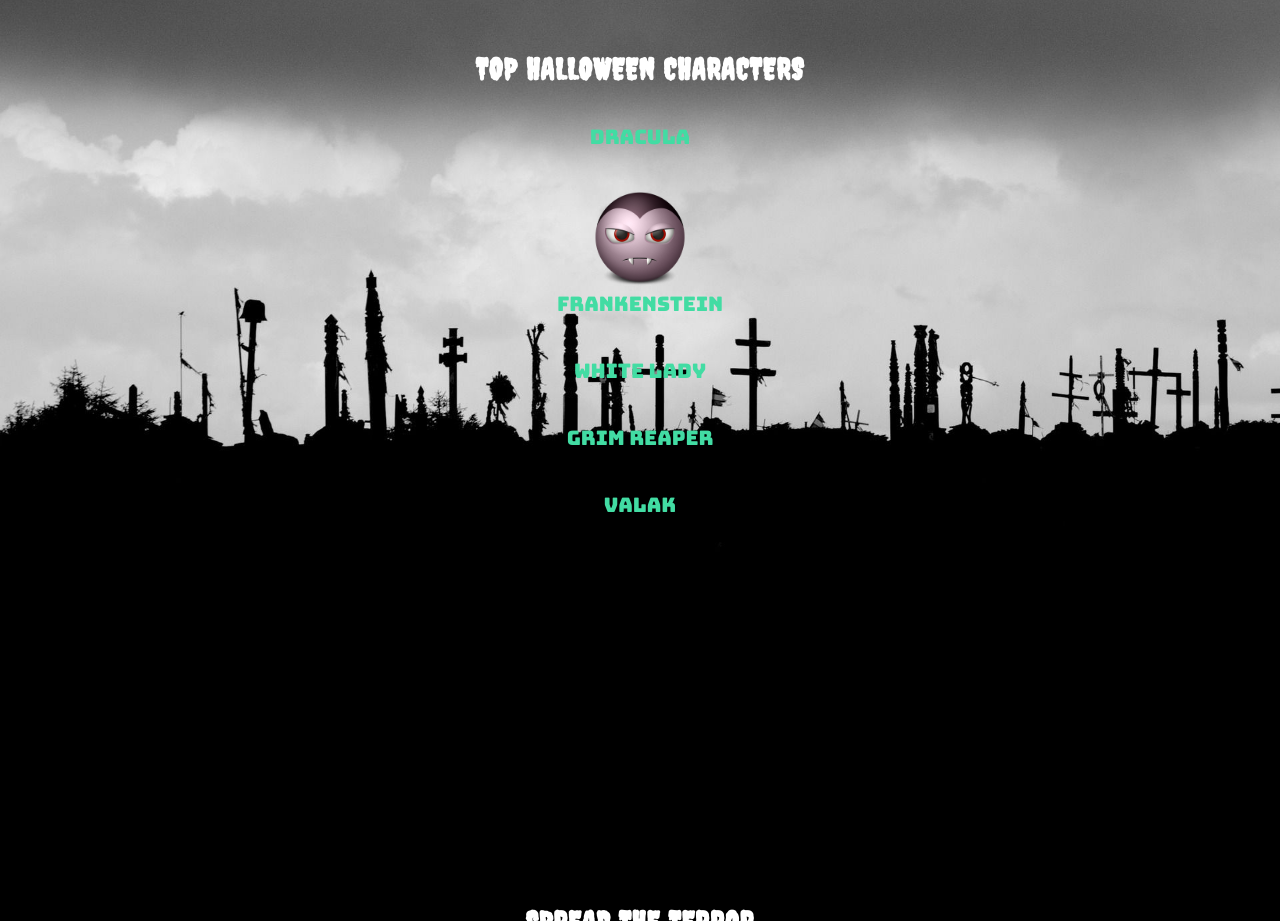
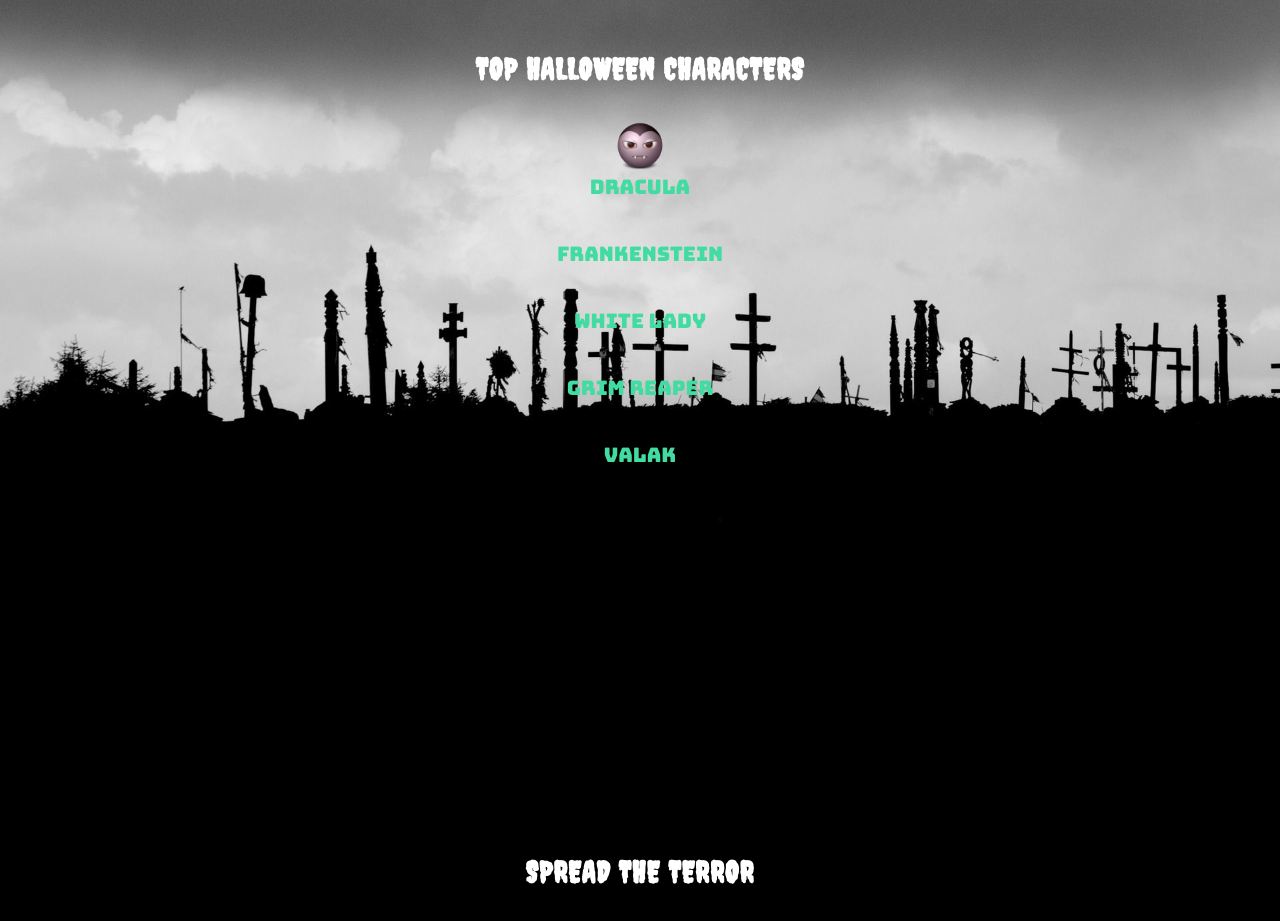
Before and after one commit to ManuelWilfred/halloween.github.io, a website: page index.html in a window 1280 px wide. Shown: the part 1840-2761 px from the top of the page. Drawn offline with nearby package versions, Linux system fonts and the light colour scheme.

Commit message:
Update index.html

```diff
--- a/index.html
+++ b/index.html
@@ -105,9 +105,9 @@
             <div class="container">
                 <div class="col-lg-8 col-lg-offset-2">
                     <h2>TOP HALLOWEEN CHARACTERS</h2>
+                          <img style="height:50px; width:50px"; src= "img/dracula1.png"/>
+                        <p style="font-size: 20px; color: #42DCA3; font-family: 'Bungee', cursive;">Dracula</p>
 
-                        <p style="font-size: 20px; color: #42DCA3; font-family: 'Bungee', cursive;">Dracula</p>
-                        <img style="height:100px; width:100px"; src= "img/dracula1.png"/>
                         <p style="font-size: 20px; color: #42DCA3; font-family: 'Bungee', cursive;">Frankenstein</p>
                         <p style="font-size: 20px; color: #42DCA3; font-family: 'Bungee', cursive;">White Lady</p>
                         <p style="font-size: 20px; color: #42DCA3; font-family: 'Bungee', cursive;">Grim Reaper</p>
```
